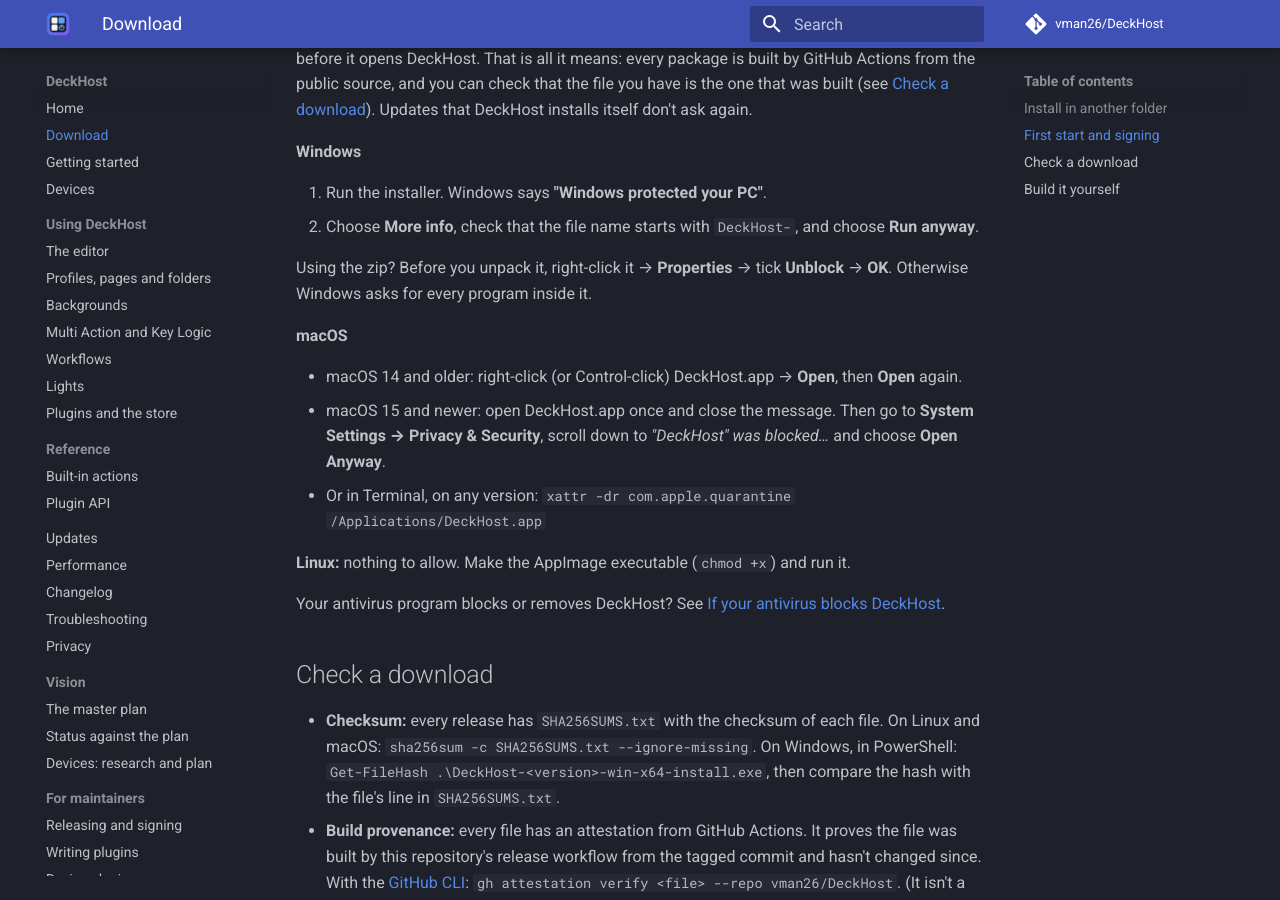
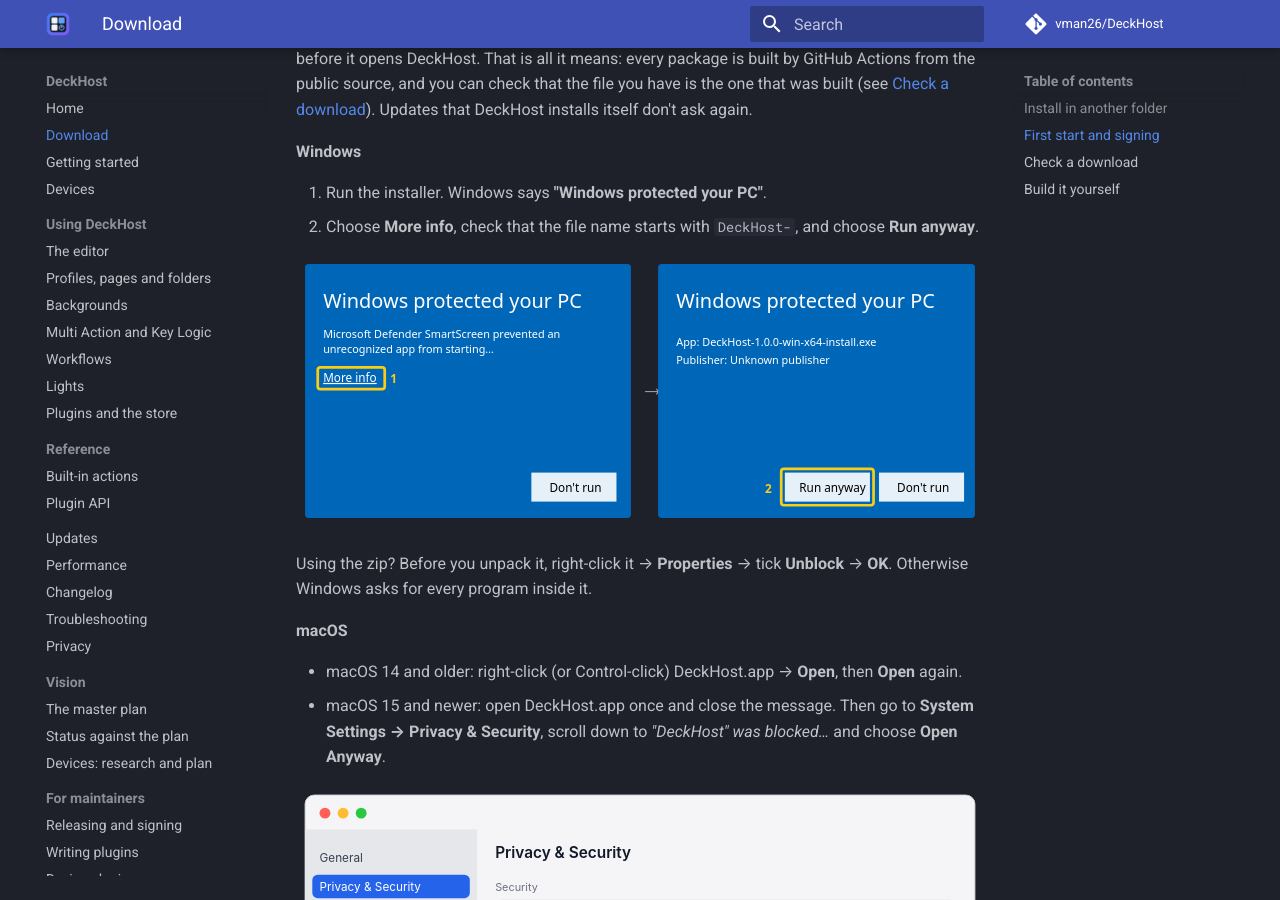
Before and after one commit to vman26/DeckHost, an MkDocs documentation site: the page built from docs/download.md, in a window 1280 px wide and 900 px high, scrolled down 1117 px. Built offline with MkDocs 1.6.1 and Material for MkDocs 9.7.7, drawn with Linux system fonts in a browser that asks for light colours; comment, search, counter and statistics services are not loaded.

Commit message:
Show where to click on the first start (Windows and macOS illustrations)
Co-Authored-By: Claude Opus 5.5 <noreply@anthropic.com>
Claude-Session: https://claude.ai/code/session_012EBcvGu4GjBCzx2QY4W3Wm

```diff
--- a/docs/download.md
+++ b/docs/download.md
@@ -47,6 +47,8 @@ Updates that DeckHost installs itself don't ask again.
 1. Run the installer. Windows says **"Windows protected your PC"**.
 2. Choose **More info**, check that the file name starts with `DeckHost-`, and choose **Run anyway**.
 
+![Illustration: More info, then Run anyway](images/first-start-windows.svg)
+
 Using the zip? Before you unpack it, right-click it → **Properties** → tick **Unblock** → **OK**.
 Otherwise Windows asks for every program inside it.
 
@@ -55,6 +57,9 @@ Otherwise Windows asks for every program inside it.
 - macOS 14 and older: right-click (or Control-click) DeckHost.app → **Open**, then **Open** again.
 - macOS 15 and newer: open DeckHost.app once and close the message. Then go to **System Settings →
   Privacy & Security**, scroll down to *"DeckHost" was blocked…* and choose **Open Anyway**.
+
+  ![Illustration: System Settings → Privacy & Security → Open Anyway](images/first-start-macos.svg)
+
 - Or in Terminal, on any version: `xattr -dr com.apple.quarantine /Applications/DeckHost.app`
 
 **Linux:** nothing to allow. Make the AppImage executable (`chmod +x`) and run it.
```
Also changed, not shown: docs/images/first-start-macos.svg (added), docs/images/first-start-windows.svg (added).
